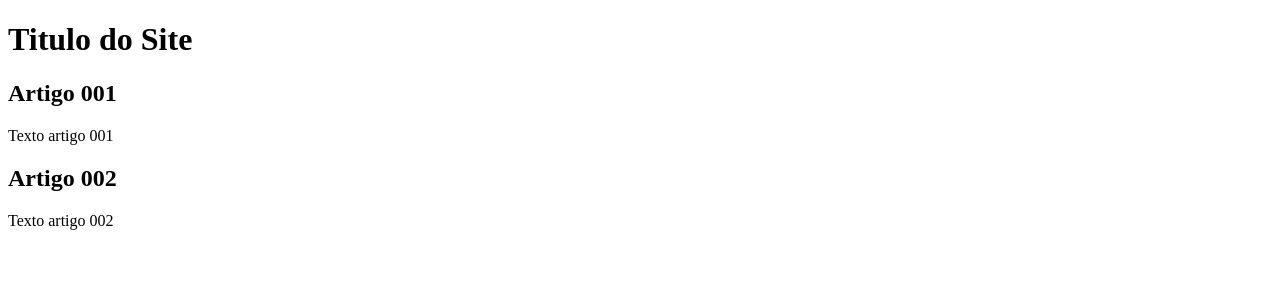
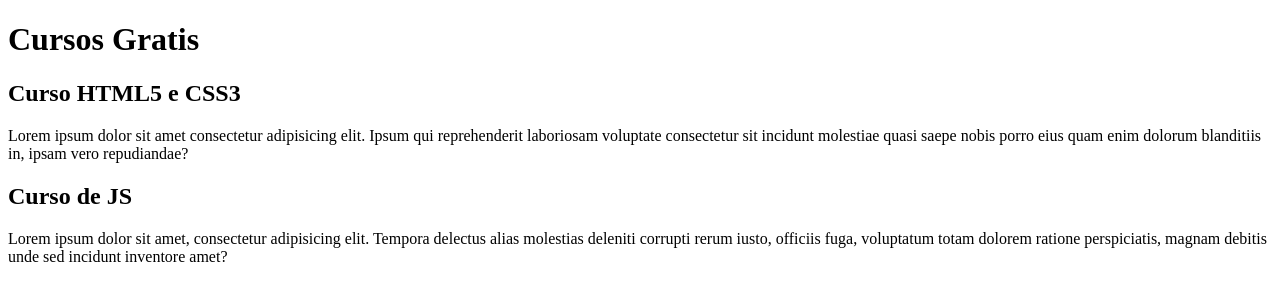
Before and after one commit to Tsuki669/site-curso, a plain HTML site: page index.html in a window 1280 px wide. Drawn offline with Linux system fonts and the light colour scheme.

Commit message:
comecei a escrever o conteudo

```diff
--- a/index.html
+++ b/index.html
@@ -8,14 +8,14 @@
 <body>
     <main>
         <header>
-            <h1>Titulo do Site</h1>
+            <h1>Cursos Gratis</h1>
             <article>
-                <h2>Artigo 001</h2>
-                <p>Texto artigo 001</p>
+                <h2>Curso HTML5 e CSS3</h2>
+                <p>Lorem ipsum dolor sit amet consectetur adipisicing elit. Ipsum qui reprehenderit laboriosam voluptate consectetur sit incidunt molestiae quasi saepe nobis porro eius quam enim dolorum blanditiis in, ipsam vero repudiandae?</p>
             </article>
             <article>
-                <h2>Artigo 002</h2>
-                <p>Texto artigo 002</p>
+                <h2>Curso de JS</h2>
+                <p>Lorem ipsum dolor sit amet, consectetur adipisicing elit. Tempora delectus alias molestias deleniti corrupti rerum iusto, officiis fuga, voluptatum totam dolorem ratione perspiciatis, magnam debitis unde sed incidunt inventore amet?</p>
             </article>
         </header>
     </main>
```
